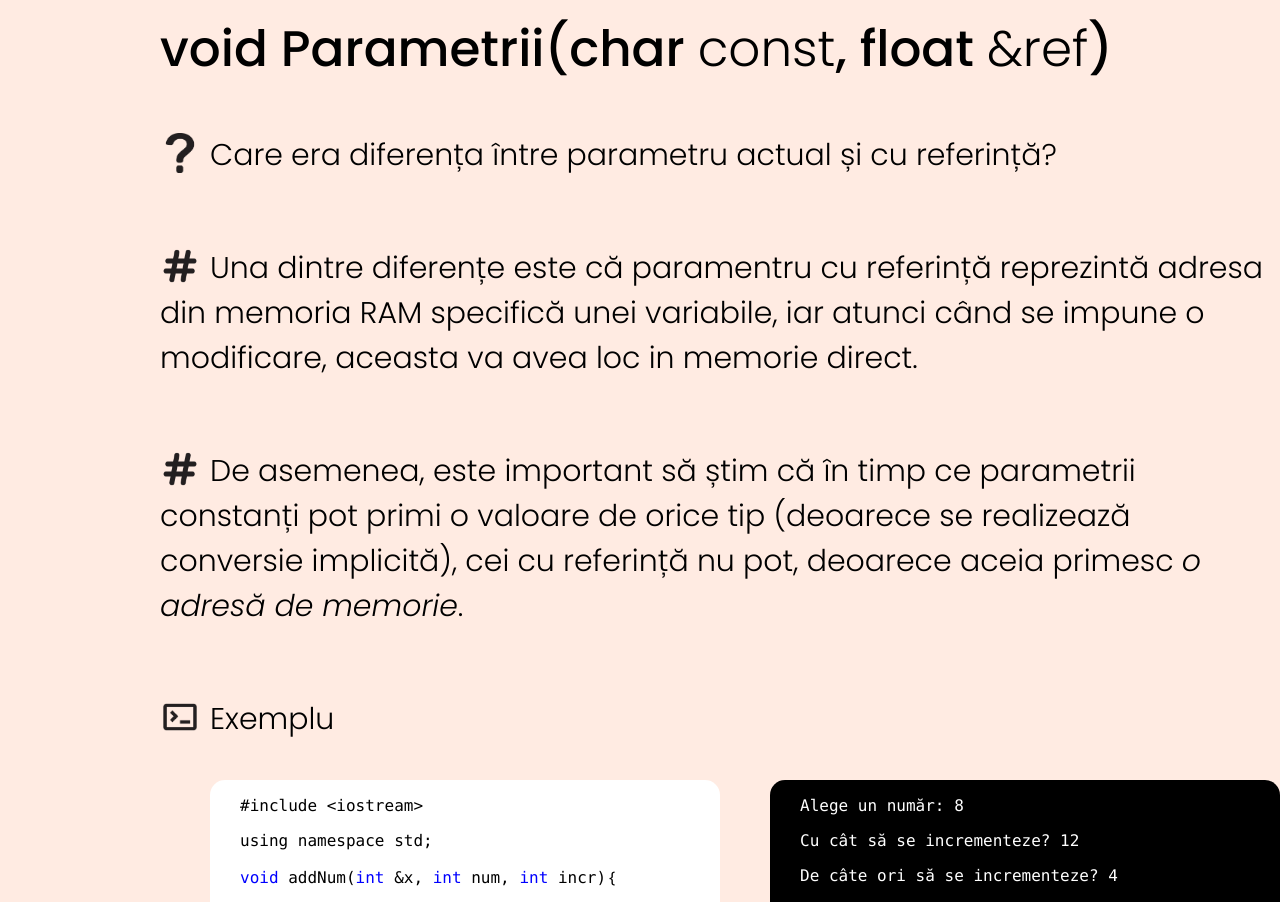
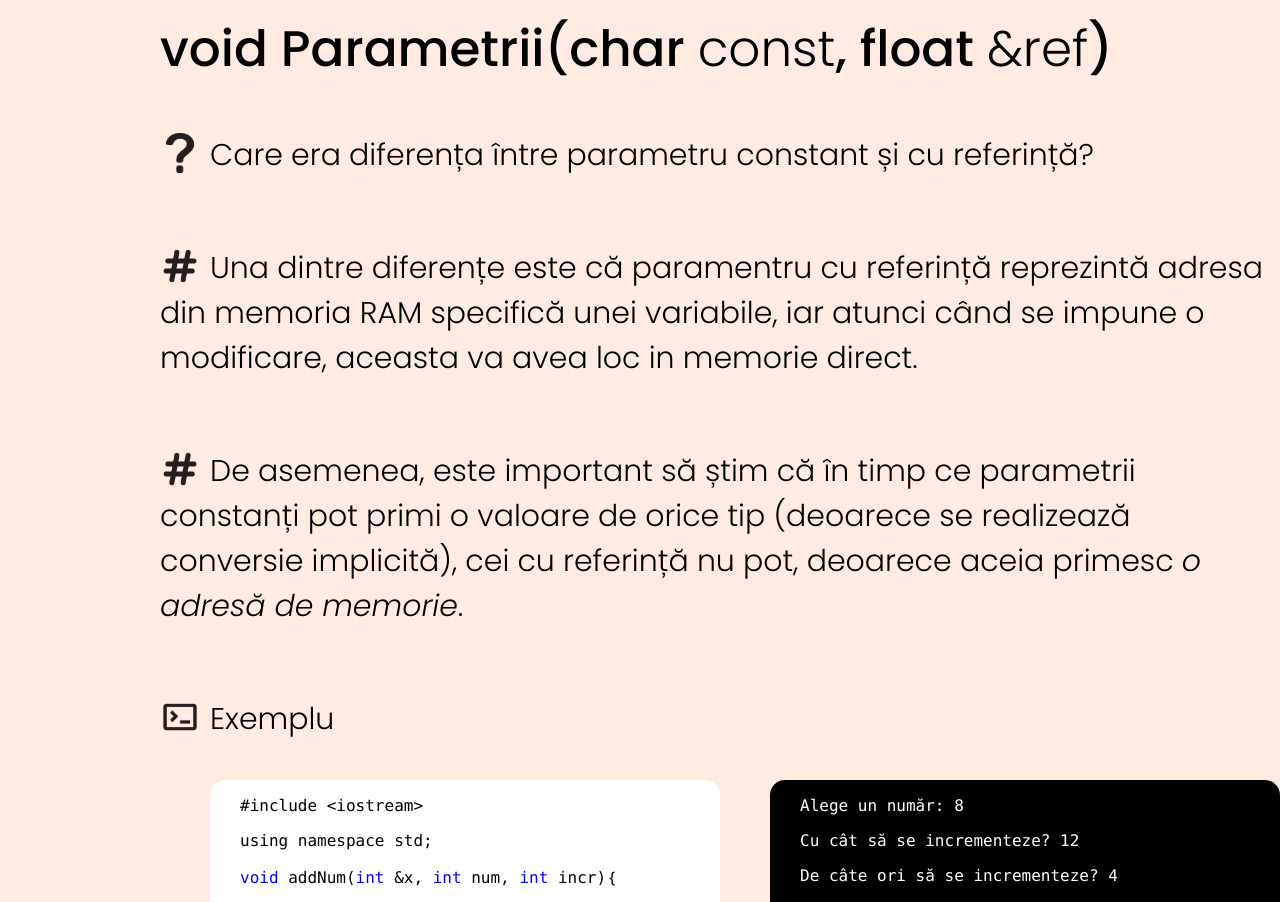
Before and after one commit to proxy76/razvan.github.io, a React (Create React App) app: page / in a window 1280 px wide. Shown: the part 3040-3942 px from the top of the page. Built offline with nearby package versions, Linux system fonts and the light colour scheme; a web font is replaced by a local one.

Commit message:
Update Subprograme.js

```diff
--- a/src/components/Subprograme.js
+++ b/src/components/Subprograme.js
@@ -89,7 +89,7 @@ export default function Subprograme(){
                     <span>void Parametrii</span>(char <span style={{fontWeight: 300}}>const</span>, float <span style={{fontWeight: 300}}>&ref</span>)
                 </section>
                 <motion.p className="subtitle2">
-                    <p><img src='./question-mark.png' /><span>Care era diferența între parametru actual și cu referință? </span></p>
+                    <p><img src='./question-mark.png' /><span>Care era diferența între parametru constant și cu referință? </span></p>
                     <p><img src='./hashtag.png' /><span>Una dintre diferențe este că paramentru cu referință reprezintă adresa din memoria RAM specifică unei variabile, iar atunci când se impune o modificare, aceasta va avea loc in memorie direct. </span></p>
                     <p><img src='./hashtag.png' /><span>De asemenea, este important să știm că în timp ce parametrii constanți pot primi o valoare de orice tip (deoarece se realizează conversie implicită), cei cu referință nu pot, deoarece aceia primesc <i>o adresă de memorie</i>. </span></p>
                     <p><img src='terminal.png' /><span>Exemplu</span></p>
```
